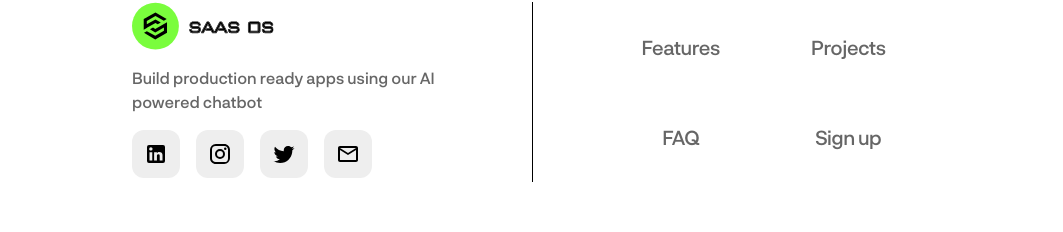
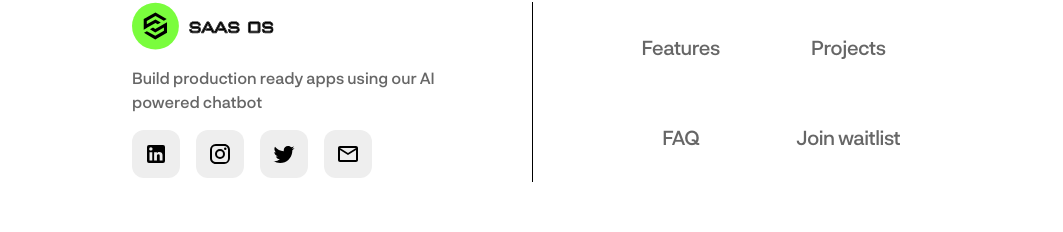
Before and after one commit to isaacwritescode/saas-os, a React (Create React App) app: page / in a window 1280 px wide. Shown: the part 4673-4905 px from the top of the page, without its empty margins (108-1171 px from the left). Built offline with nearby package versions, Linux system fonts and the light colour scheme.

Commit message:
footer links fixed

```diff
--- a/src/App.js
+++ b/src/App.js
@@ -42,8 +42,8 @@ function App() {
       <Features />
       <Projects />
       <FAQ />
-      <Banner />
-      <Footer />
+      <Banner setModalOpen={setModalOpen} />
+      <Footer setModalOpen={setModalOpen} />
       <Modal modalOpen={modalOpen} setModalOpen={setModalOpen} />
       <Menu
         isMenuVisible={isMenuVisible}
--- a/src/pages/Banner/index.js
+++ b/src/pages/Banner/index.js
@@ -1,6 +1,6 @@
 import { Box, Button, Grid, Stack, Typography } from "@mui/material";
 
-const Banner = () => {
+const Banner = ({ setModalOpen }) => {
   return (
     <Box maxWidth={1000} width={{ xs: "90%", md: "100%" }} m="auto">
       <Grid
@@ -20,7 +20,9 @@ const Banner = () => {
               Anyone can have a great idea, now everyone can bring them to life.
             </Typography>
             <Box pt={2}>
-              <Button variant="contained">Join waitlist</Button>
+              <Button onClick={() => setModalOpen(true)} variant="contained">
+                Join waitlist
+              </Button>
             </Box>
           </Stack>
         </Grid>
--- a/src/pages/Footer/constants.js
+++ b/src/pages/Footer/constants.js
@@ -8,19 +8,15 @@ import {
 export const FOOTER_LINKS = [
   {
     title: "Features",
-    path: "#roadmap",
+    path: "/#features",
   },
   {
     title: "Projects",
-    path: "#projects",
+    path: "/#projects",
   },
   {
     title: "FAQ",
-    path: "#FAQ",
-  },
-  {
-    title: "Sign up",
-    path: "#sign-up",
+    path: "/#FAQ",
   },
 ];
 
--- a/src/pages/Footer/index.js
+++ b/src/pages/Footer/index.js
@@ -3,7 +3,7 @@ import { Link } from "@mui/material";
 import { FOOTER_LINKS } from "./constants";
 import { SocialLinks } from "./SocialLinks";
 
-const Footer = () => {
+const Footer = ({ setModalOpen }) => {
   return (
     <Box width="100%" pt={16} pb={8} maxWidth={1000} m="auto">
       <Box width={{ xs: "90%", lg: "80%" }} m="auto">
@@ -39,6 +39,22 @@ const Footer = () => {
                   </Link>
                 );
               })}
+              <Typography
+                variant="h6"
+                color="text.secondary"
+                onClick={() => setModalOpen(true)}
+                textAlign={{ xs: "left", md: "center" }}
+                py={4}
+                sx={{
+                  "&:hover": {
+                    color: "text.primary",
+                    textDecoration: "underline",
+                    cursor: "pointer",
+                  },
+                }}
+              >
+                Join waitlist
+              </Typography>
             </Box>
           </Grid>
         </Grid>
```
